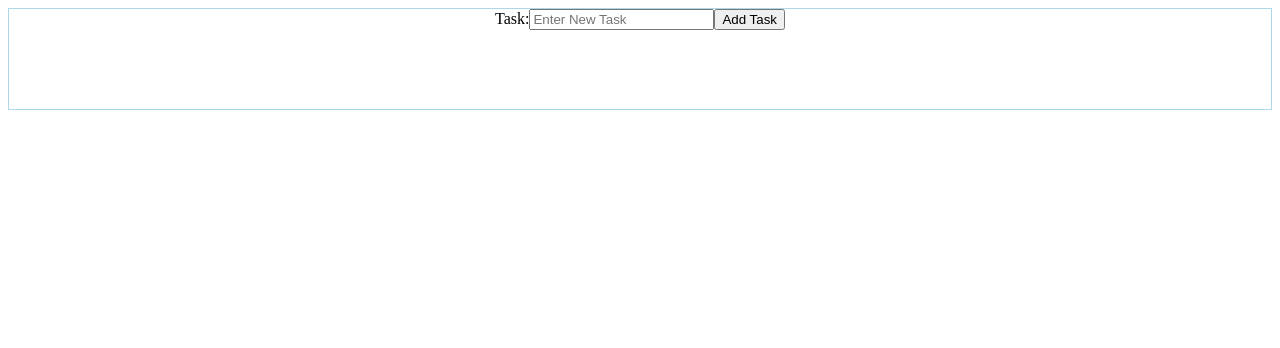
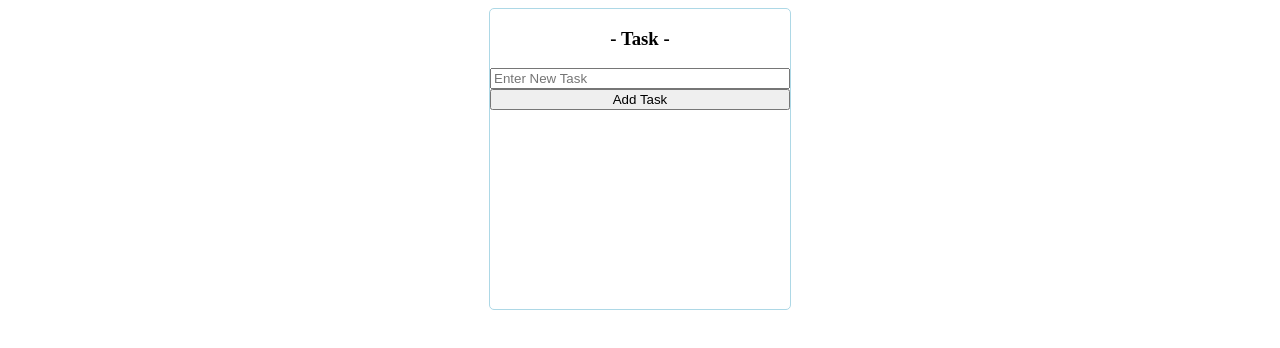
Before and after one commit to AidanFarhi/todo-bootcamp, a React (Create React App) app: page / in a window 1280 px wide. Shown: the top 348 px of the page. Built offline with nearby package versions, Linux system fonts and the light colour scheme.

Commit message:
form component works, delete and add task functions fully functional. Next, update

```diff
--- a/src/App.js
+++ b/src/App.js
@@ -1,57 +1,12 @@
 import React from 'react'
-import TodoItem from './TodoItem'
 import TodoForm from './TodoForm'
 
 class TodoList extends React.Component {
-  constructor () {
-    super()
-    this.state = {
-      todos: [],
-      currentToDo: '',
-      idCount: 0
-    }
-  }
-
-  handleChange = (event) => {
-    this.setState({
-      currentToDo: event.target.value
-    })
-  }
-
-  addItem = (event) => {
-    event.preventDefault()
-    this.setState(prevState => {
-      const updatedTodos = prevState.todos.concat(<TodoItem key={prevState.idCount} id={prevState.idCount} text={prevState.currentToDo} onClick={this.delete} />)
-      return {
-        todos: updatedTodos,
-        currentToDo: '',
-        idCount: prevState.idCount + 1
-      }
-    })
-  }
-
-  delete = (id) => {
-    console.log(id)
-    this.setState(prevState => {
-      const updatedTds = prevState.todos.filter(td => td.props.id !== id)
-      return {
-        todos: updatedTds
-      }
-    })
-  }
 
   render() {
     return (
       <div className='container'>
-        {/* <form onSubmit={this.addItem}>
-            <label htmlFor='taskName'>Task:</label>
-            <input type='text' name='taskName' value={this.state.currentToDo} placeholder='Enter New Task' onChange={this.handleChange}/>
-            <button type='submit'>Add Task</button>
-        </form> */}
-        <TodoForm onSubmit={this.addItem} value={this.state.currentToDo} onChange={this.handleChange}/>
-        <div className='todo-list'>
-          {this.state.todos}
-        </div>
+          <TodoForm />
       </div>
     )
   }
--- a/src/TodoForm.js
+++ b/src/TodoForm.js
@@ -1,15 +1,57 @@
 import React from 'react'
+import TodoItem from './TodoItem'
 
-const TodoForm = (props) => {
+class TodoForm extends React.Component {
+    constructor(){
+        super()
+        this.state = {
+            currentToDo: '',
+            todos: [],
+            idCount: 0
+        }
+    }
+
+    handleChange = (event) => {
+        this.setState({
+          currentToDo: event.target.value
+        })
+    }
+
+    addItem = (event) => {
+        event.preventDefault()
+        this.setState(prevState => {
+        const updatedTodos = prevState.todos.concat(<TodoItem key={prevState.idCount} id={prevState.idCount} text={prevState.currentToDo} onClick={this.delete} />)
+            return {
+                todos: updatedTodos,
+                currentToDo: '',
+                idCount: prevState.idCount + 1
+            }
+        })
+    }
+
+    delete = (id) => {
+        this.setState(prevState => {
+        const updatedTds = prevState.todos.filter(td => td.props.id !== id)
+            return {
+                todos: updatedTds
+            }
+        })
+    }
+
+    render() {
         return (
             <div className='todo-form'>
-            <form onSubmit={()=> props.onSubmit}>
-                <label htmlFor='taskName'>Task:</label>
-                <input type='text' name='taskName' value={props.currentToDo} placeholder='Enter New Task' onChange={() => props.onChange}/>
+                <form onSubmit={this.addItem}>
+                    <h3>- Task -</h3>
+                    <input type='text' value={this.state.currentToDo} placeholder='Enter New Task' onChange={this.handleChange}/>
                     <button type='submit'>Add Task</button>
                 </form>
+                <div className='todo-list'>
+                    {this.state.todos}
+                </div>
             </div>
         )
     }
+}
 
 export default TodoForm
--- a/src/index.css
+++ b/src/index.css
@@ -1,7 +1,15 @@
 .container {
   border: 1px solid lightblue;
+  border-radius: 5px;
+  width: 300px;
+  height: 300px;
+  margin: auto;
 }
 .todo-form {
   text-align: center;
   height: 100px;
 }
+form {
+  display: flex;
+  flex-direction: column;
+}
```
Lines whose indentation alone changed are shown as unchanged.
